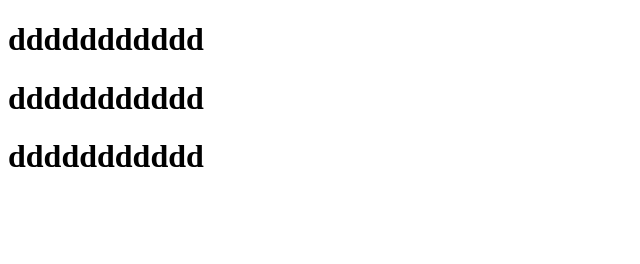
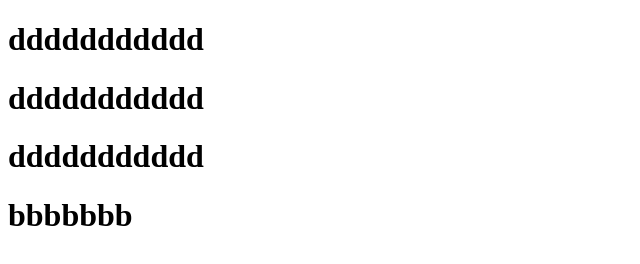
Before and after one commit to kezhaocode/git-demo, a plain HTML site: page index.html in a window 1280 px wide. Shown: the whole page, without its empty margins (0-640 px from the left). Drawn offline with Linux system fonts and the light colour scheme.

Commit message:
第一次b

```diff
--- a/index.html
+++ b/index.html
@@ -10,5 +10,6 @@
 <h1>ddddddddddd</h1>
 <h1>ddddddddddd</h1>
 <h1>ddddddddddd</h1>
+<h1>bbbbbbb</h1>
 </body>
 </html>
```
